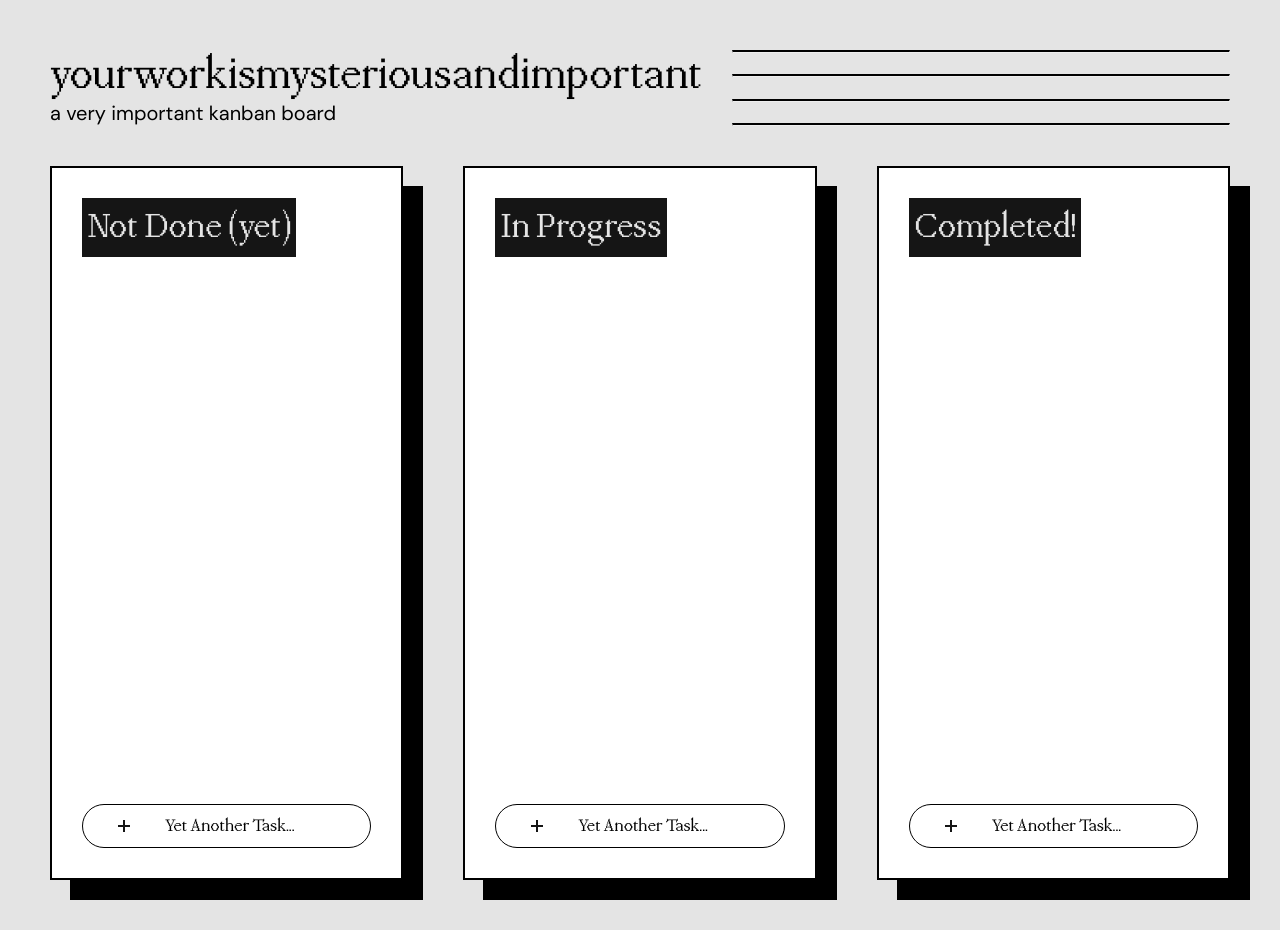
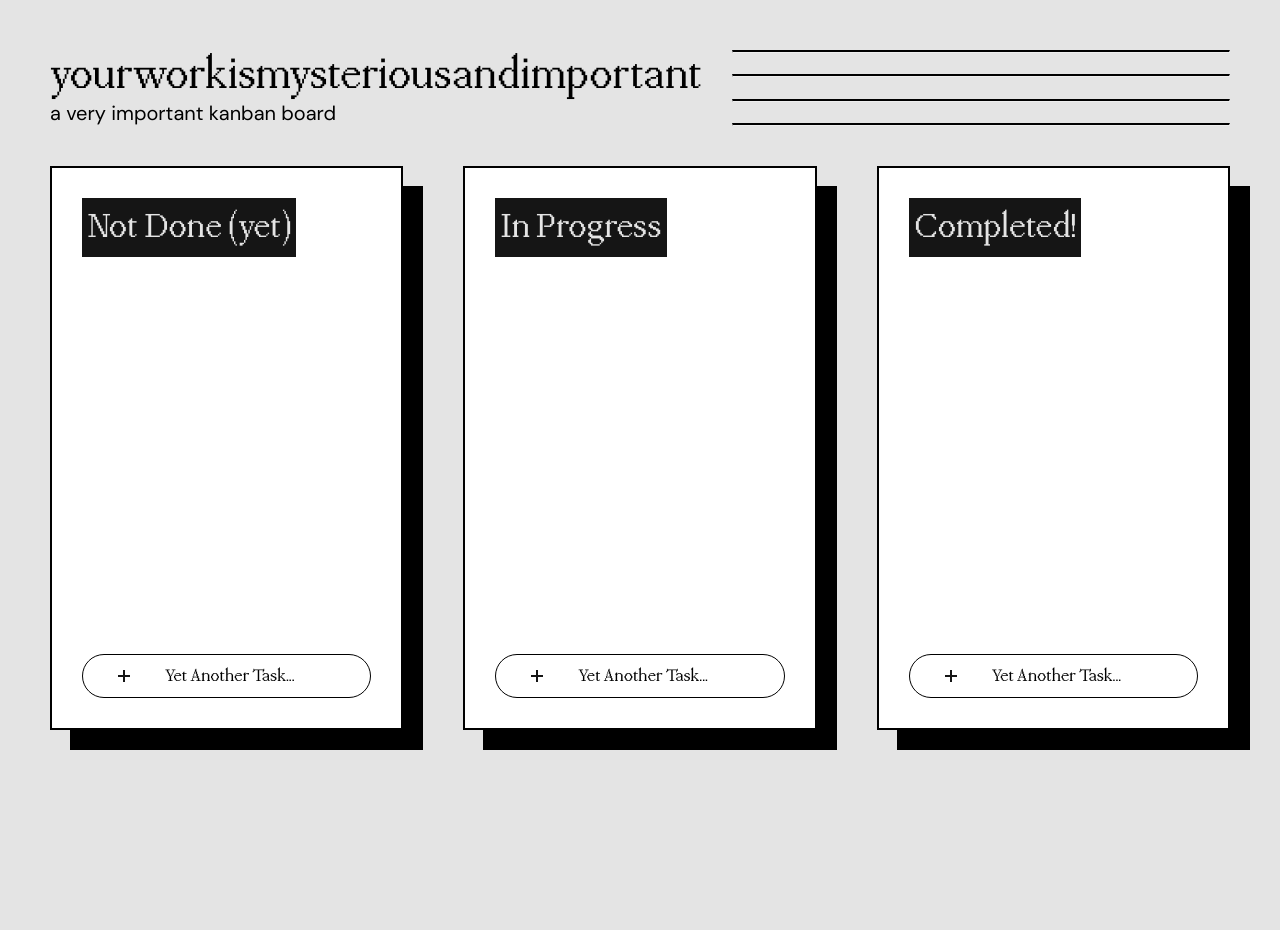
Before and after one commit to 1ucyhan/mysterious-and-important, a React (Create React App) app: page / in a window 1280 px wide. After the commit the page ends 800 px from the top, so only its background shows below. Built offline with nearby package versions, Linux system fonts and the light colour scheme.

Commit message:
css variables

```diff
--- a/src/components/Column.tsx
+++ b/src/components/Column.tsx
@@ -12,8 +12,8 @@ const Header = styled.h3`
     margin: 0px;
     padding: 10px 5px;
     font-weight: normal;
-    color: #E4E4E4;
-    background: #151515;
+    color: var(--important-gray);
+    background: var(--mysterious-black);
     display: inline-block;
     width: fit-content;
 
@@ -32,8 +32,8 @@ const Background = styled.div`
     padding: 30px;
     background-color: white;
     flex-grow: 1;
-    height: 650px;
-    // width: 350px;
+    // using calc!
+    height: calc(100vh - 300px);
     border: 2px solid black;
     box-shadow: 20px 20px 0px 0px #000000;
 
@@ -45,11 +45,12 @@ const Background = styled.div`
     @media (min-width: 1100px) and (max-width: 1250px) {
         width: 260px;
     }
-
 `
 const TaskWrapper = styled.div`
-    max-height: 420px;
+    flex-grow: 1;
     overflow-y: scroll;
+    margin-top: 15px;
+    margin-bottom: 30px;
 `
 
 const AddTaskButton = styled.button`
--- a/src/components/Header.tsx
+++ b/src/components/Header.tsx
@@ -1,4 +1,3 @@
-import React from 'react';
 import styled from 'styled-components'
 
 const Title = styled.h1`
--- a/src/components/Task.tsx
+++ b/src/components/Task.tsx
@@ -14,7 +14,7 @@ const TaskWrapper = styled.div<{ isDragging?: boolean }>`
     font-family: dmFont;
     bottom: 30px;
     padding: 10px 30px;
-    background-color: #E4E4E4;
+    background-color: var(--important-gray);
     font-size: 18px;
     border: 1px black solid;
     cursor: grab;
@@ -32,7 +32,7 @@ const Checkbox = styled.input.attrs({ type: 'checkbox' })`
     width: 16px;
     height: 16px;
     cursor: pointer;
-    accent-color: #151515;
+    accent-color: var(--mysterious-black);
     border-radius: 50%;
 `
 
--- a/src/index.tsx
+++ b/src/index.tsx
@@ -5,6 +5,7 @@ import App from './App';
 import reportWebVitals from './reportWebVitals';
 import { store } from './store/store'
 import { Provider } from 'react-redux'
+// for drag and drop...
 import { DndProvider } from 'react-dnd'
 import { HTML5Backend } from 'react-dnd-html5-backend'
 
--- a/src/styles/GlobalStyles.ts
+++ b/src/styles/GlobalStyles.ts
@@ -1,6 +1,11 @@
 import { createGlobalStyle } from 'styled-components'
 
 export const GlobalStyle = createGlobalStyle`
+    // CSS variables?
+    :root {
+        --mysterious-black: #151515;
+        --important-gray: #E4E4E4;
+    }
 
     // import the pp font
     @font-face {
@@ -16,7 +21,7 @@ export const GlobalStyle = createGlobalStyle`
 
     body {
         font-family: ppFont;
-        background-color: #e4e4e4;
+        background-color: var(--important-gray);
         padding: 50px;
         text-align: start;
     }
```
